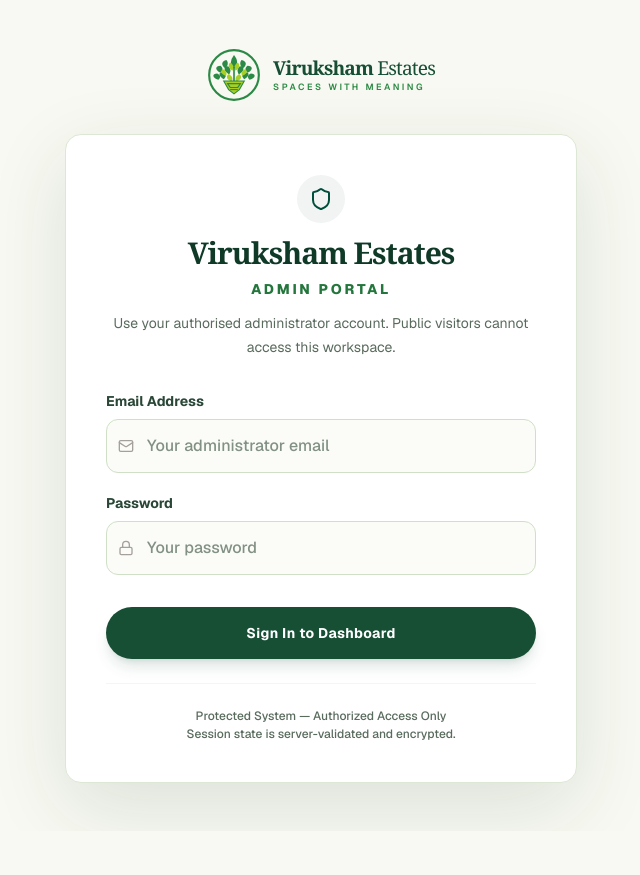
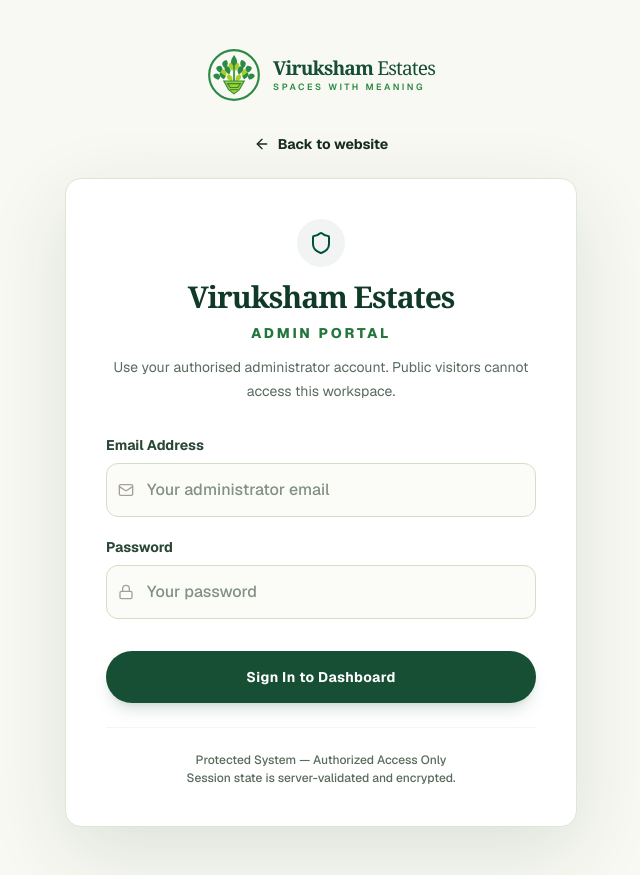
Before and after one commit to Sanjayram3269/viruksham-estates, a Next.js app: page /admin/login in a window 1280 px wide. Shown: the whole page, without its empty margins (319-959 px from the left). Before the commit the page ends 831 px from the top, so only its background shows below. Built offline with nearby package versions, Linux system fonts and the light colour scheme.

Commit message:
ux: add return-to-website link on admin login

```diff
--- a/app/admin/login/page.tsx
+++ b/app/admin/login/page.tsx
@@ -1,6 +1,8 @@
 import { Suspense } from "react";
 import { AdminLoginForm } from "@/components/admin/admin-login-form";
 import { BrandMark } from "@/components/brand/brand-mark";
+import Link from "next/link";
+import { ArrowLeft } from "lucide-react";
 
 export const metadata = {
   title: "Admin Login — Viruksham Estates",
@@ -11,6 +13,7 @@ export default function AdminLoginPage() {
   return (
     <div className="min-h-screen bg-[#f8f9f2] flex flex-col justify-center py-12 px-4 sm:px-6 lg:px-8">
       <div className="mb-8 flex justify-center"><BrandMark /></div>
+      <Link href="/" className="mx-auto mb-6 inline-flex items-center gap-2 text-sm font-bold text-[#315b42] transition hover:text-[#24763d]"><ArrowLeft size={16} /> Back to website</Link>
       <Suspense
         fallback={
           <div className="w-full max-w-md mx-auto rounded-xl border border-stone-200 bg-white p-8 text-center text-xs text-stone-500">
```
